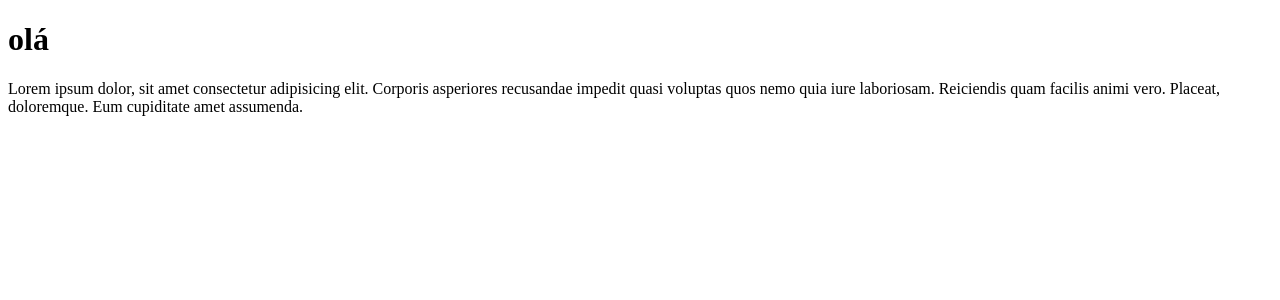
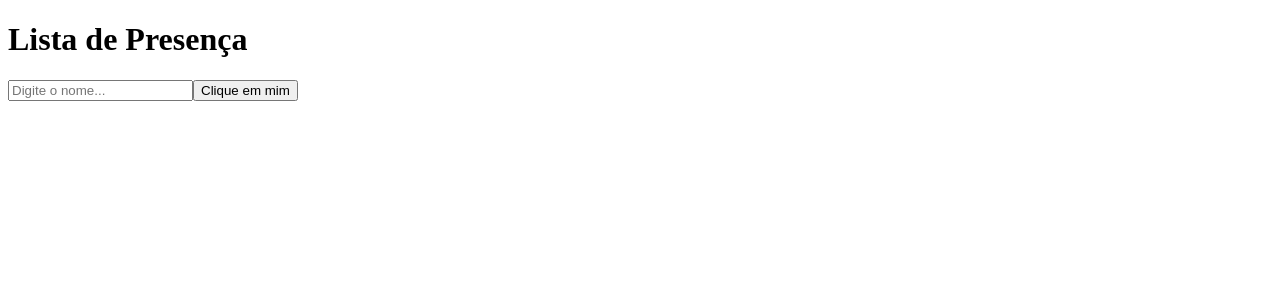
Before and after one commit to Gustavo-Victor/attendance-list-with-react, a React (Vite) app: page / in a window 1280 px wide. Shown: the top 300 px of the page. Built offline with nearby package versions, Linux system fonts and the light colour scheme.

Commit message:
Fragments

```diff
--- a/src/pages/Home.jsx
+++ b/src/pages/Home.jsx
@@ -1,9 +1,15 @@
 function Home() {
+
+    const myHandler = () => {
+        window.alert('Clicou...');
+    }
+
     return (
-        <div className="App">
-            <h1>olá</h1>
-            <p>Lorem ipsum dolor, sit amet consectetur adipisicing elit. Corporis asperiores recusandae impedit quasi voluptas quos nemo quia iure laboriosam. Reiciendis quam facilis animi vero. Placeat, doloremque. Eum cupiditate amet assumenda.</p>
-        </div>
+        <>
+            <h1>Lista de Presença</h1>
+            <input type="text" placeholder="Digite o nome..." />
+            <button type="button" onClick={myHandler}>Clique em mim</button>
+        </>
     );
 }
 
```
